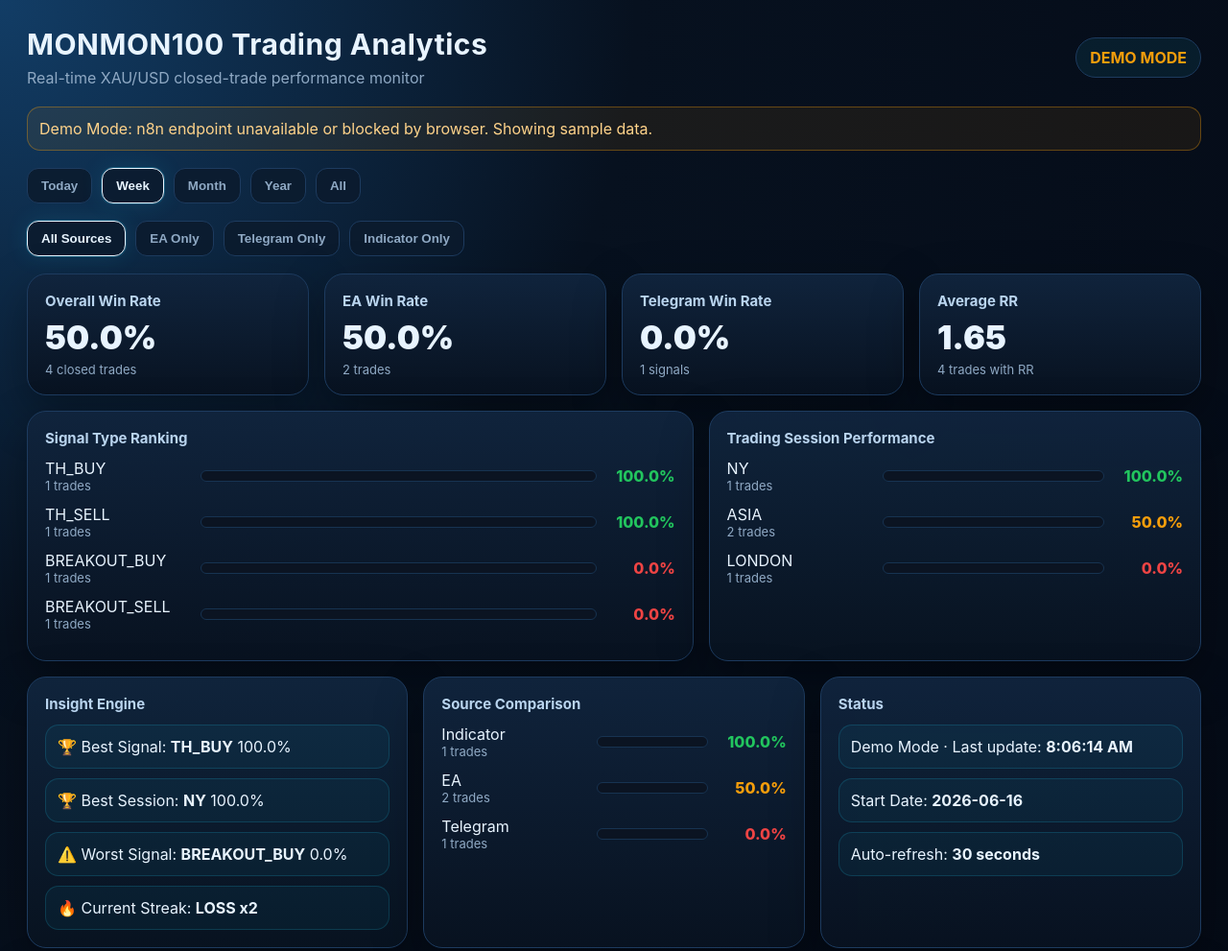
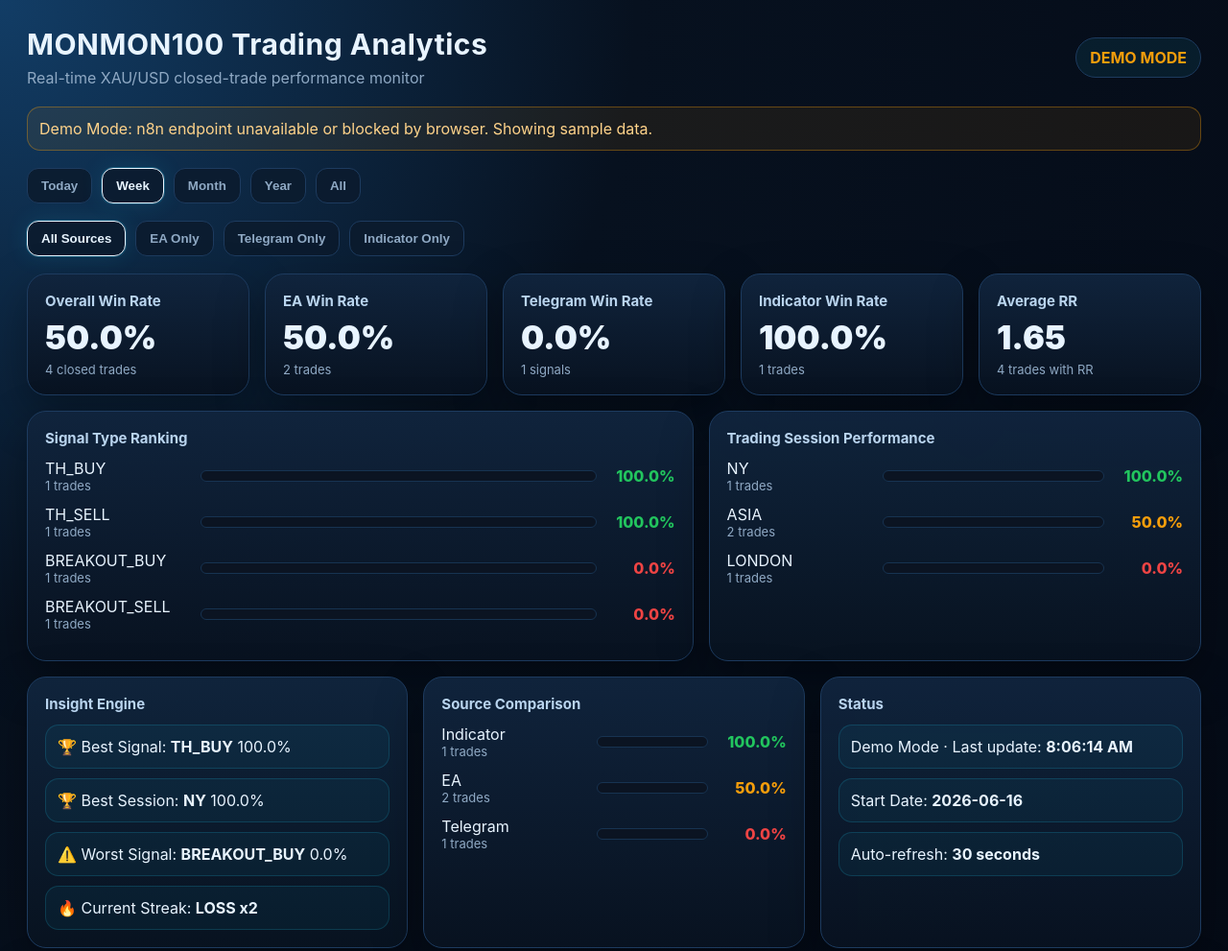
Before and after one commit to mailtobmdtech02-maker/xau-trading-dashboard, a plain HTML site: page index.html in a window 1280 px wide. Shown: the top 991 px of the page at 96% size. Drawn offline with Linux system fonts and the light colour scheme; no server answers.

Commit message:
feat: add Indicator Win Rate KPI card + CSS grid 5 cols + JS logic

```diff
--- a/index.html
+++ b/index.html
@@ -10,7 +10,7 @@
     .wrap{max-width:1280px;margin:0 auto;padding:28px}.hero{display:flex;justify-content:space-between;gap:16px;align-items:center;margin-bottom:20px}.title h1{margin:0;font-size:30px;letter-spacing:.5px}.title p{margin:7px 0 0;color:var(--muted)}
     .badge{border:1px solid var(--line);background:rgba(32,214,255,.08);padding:10px 14px;border-radius:999px;color:var(--cyan);font-weight:700;white-space:nowrap}.demo{color:var(--yellow)}
     .controls{display:flex;flex-wrap:wrap;gap:10px;margin:18px 0}.btn{border:1px solid var(--line);background:rgba(12,27,46,.9);color:var(--muted);padding:10px 14px;border-radius:12px;cursor:pointer;font-weight:700}.btn.active,.btn:hover{color:var(--text);border-color:var(--cyan);box-shadow:0 0 0 1px rgba(32,214,255,.2),0 0 24px rgba(32,214,255,.12)}
-    .grid{display:grid;gap:16px}.cards{grid-template-columns:repeat(4,1fr)}.two{grid-template-columns:1.15fr .85fr}.three{grid-template-columns:repeat(3,1fr)}
+    .grid{display:grid;gap:16px}.cards{grid-template-columns:repeat(5,1fr)}.two{grid-template-columns:1.15fr .85fr}.three{grid-template-columns:repeat(3,1fr)}
     .card{background:linear-gradient(180deg,rgba(16,36,61,.96),rgba(8,18,32,.96));border:1px solid var(--line);border-radius:20px;padding:18px;box-shadow:var(--shadow)}.card h3{margin:0 0 12px;font-size:15px;color:#b9d4ee}.metric{font-size:34px;font-weight:900;color:var(--cyan);line-height:1}.sub{margin-top:8px;color:var(--muted);font-size:13px}.small{font-size:13px;color:var(--muted)}
     .barrow{display:grid;grid-template-columns:150px 1fr 70px;gap:12px;align-items:center;margin:12px 0}.bar{height:12px;border-radius:999px;background:#0b1422;overflow:hidden;border:1px solid #173351}.fill{height:100%;background:linear-gradient(90deg,var(--blue),var(--cyan));border-radius:999px}.pct{text-align:right;font-weight:800}.status-good{color:var(--green)}.status-mid{color:var(--yellow)}.status-bad{color:var(--red)}
     table{width:100%;border-collapse:collapse;overflow:hidden}th,td{padding:12px;border-bottom:1px solid rgba(141,170,199,.12);text-align:left;font-size:14px}th{color:#b9d4ee;cursor:pointer;background:rgba(255,255,255,.03)}td{color:#e9f4ff}.pill{padding:5px 9px;border-radius:999px;font-size:12px;font-weight:900;display:inline-block}.win{background:rgba(34,197,94,.15);color:var(--green)}.loss{background:rgba(239,68,68,.15);color:var(--red)}.neutral{background:rgba(245,158,11,.14);color:var(--yellow)}
@@ -38,7 +38,7 @@
     <div class="card"><h3>Overall Win Rate</h3><div class="metric" id="overallWr">0%</div><div class="sub" id="overallCount">0 closed trades</div></div>
     <div class="card"><h3>EA Win Rate</h3><div class="metric" id="eaWr">0%</div><div class="sub" id="eaCount">0 trades</div></div>
     <div class="card"><h3>Telegram Win Rate</h3><div class="metric" id="tgWr">0%</div><div class="sub" id="tgCount">0 signals</div></div>
-    <div class="card"><h3>Average RR</h3><div class="metric" id="avgRr">0.00</div><div class="sub" id="rrCount">0 trades with RR</div></div>
+    <div class="card"><h3>Indicator Win Rate</h3><div class="metric" id="indWr">0%</div><div class="sub" id="indCount">0 trades</div></div><div class="card"><h3>Average RR</h3><div class="metric" id="avgRr">0.00</div><div class="sub" id="rrCount">0 trades with RR</div></div>
   </div>
 
   <div class="grid two" style="margin-top:16px">
@@ -70,7 +70,7 @@ function groupStats(arr,key){const m={}; arr.forEach(t=>{const k=t[key]||'UNKNOW
 function wr(arr){return arr.length?arr.filter(isWin).length/arr.length*100:0} function fmt(x){return (isFinite(x)?x:0).toFixed(1)+'%'}
 function renderBars(id,stats){document.getElementById(id).innerHTML=stats.length?stats.map(s=>`<div class="barrow"><div>${s.name}<div class="small">${s.count} trades</div></div><div class="bar"><div class="fill" style="width:${Math.max(3,s.wr)}%"></div></div><div class="pct ${s.wr>60?'status-good':s.wr>=40?'status-mid':'status-bad'}">${fmt(s.wr)}</div></div>`).join(''):'<p class="small">No closed trades in this period.</p>';}
 function render(){filtered=rawTrades.filter(isClosed).filter(inPeriod).filter(t=>source==='All'||t.source===source); const ea=filtered.filter(t=>t.source==='EA'), tg=filtered.filter(t=>t.source==='Telegram'), rr=filtered.filter(t=>Number(t.rr));
-  overallWr.textContent=fmt(wr(filtered)); overallCount.textContent=`${filtered.length} closed trades`; eaWr.textContent=fmt(wr(ea)); eaCount.textContent=`${ea.length} trades`; tgWr.textContent=fmt(wr(tg)); tgCount.textContent=`${tg.length} signals`; avgRr.textContent=rr.length?(rr.reduce((a,t)=>a+Number(t.rr),0)/rr.length).toFixed(2):'0.00'; rrCount.textContent=`${rr.length} trades with RR`;
+  overallWr.textContent=fmt(wr(filtered)); overallCount.textContent=`${filtered.length} closed trades`; eaWr.textContent=fmt(wr(ea)); eaCount.textContent=`${ea.length} trades`; const ind=filtered.filter(t=>t.source==='Indicator'); document.getElementById('indWr').textContent=fmt(wr(ind)); document.getElementById('indCount').textContent=`${ind.length} trades`; tgWr.textContent=fmt(wr(tg)); tgCount.textContent=`${tg.length} signals`; avgRr.textContent=rr.length?(rr.reduce((a,t)=>a+Number(t.rr),0)/rr.length).toFixed(2):'0.00'; rrCount.textContent=`${rr.length} trades with RR`;
   const sig=groupStats(filtered,'signalType'), ses=groupStats(filtered,'session'), src=groupStats(filtered,'source'); renderBars('signalBars',sig); renderBars('sessionBars',ses); renderBars('sourceBars',src);
   const worst=[...sig].sort((a,b)=>a.wr-b.wr||b.count-a.count)[0]; const streak=currentStreak(filtered); insights.innerHTML=`<div>🏆 Best Signal: <b>${sig[0]?.name||'-'}</b> ${sig[0]?fmt(sig[0].wr):''}</div><div>🏆 Best Session: <b>${ses[0]?.name||'-'}</b> ${ses[0]?fmt(ses[0].wr):''}</div><div>⚠️ Worst Signal: <b>${worst?.name||'-'}</b> ${worst?fmt(worst.wr):''}</div><div>🔥 Current Streak: <b>${streak}</b></div>`;
   renderTable(); lastUpdate.innerHTML=`${demo?'Demo Mode':'Live Mode'} · Last update: <b>${new Date().toLocaleTimeString()}</b>`; startDateText.textContent=CONFIG.START_DATE; modeBadge.textContent=demo?'DEMO MODE':'LIVE MODE'; modeBadge.className='badge '+(demo?'demo':'');}
```
